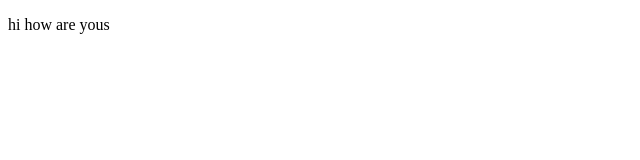
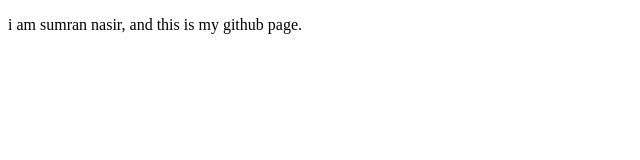
Before and after one commit to vuxvo64bit/vuxvo64bit.github.io, a plain HTML site: page index.html in a window 1280 px wide. Shown: the whole page, without its empty margins (0-640 px from the left). Drawn offline with Linux system fonts and the light colour scheme.

Commit message:
Update index.html
more defying text.

```diff
--- a/index.html
+++ b/index.html
@@ -6,7 +6,7 @@
 </head>
 <body>
 
-  <p>hi how are yous</p>
+  <p>i am sumran nasir, and this is my github page.</p>
 
 </body>
 </html>
```
